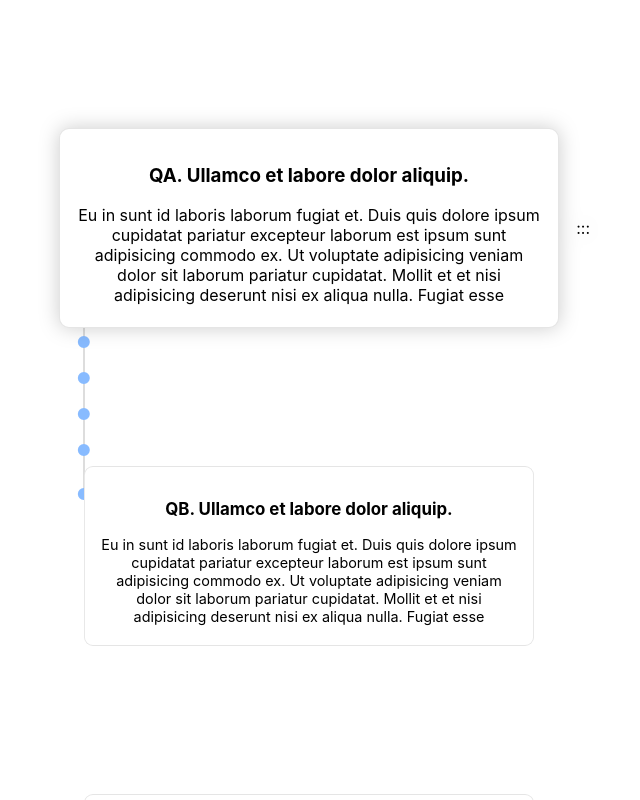
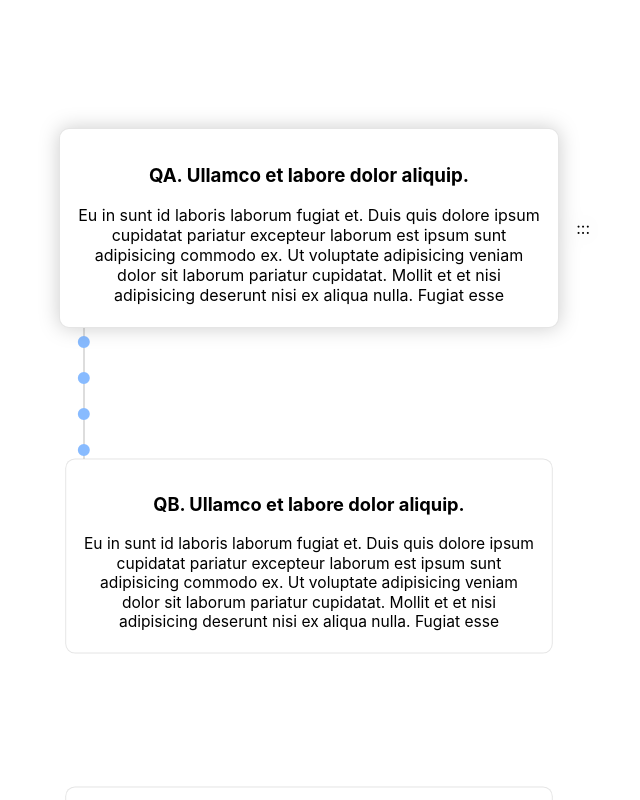
Before and after one commit to unknownpgr/interaction-slide, a React (Create React App) app in the folder src/: page / in a window 1280 px wide. Shown: the whole page, without its empty margins (213-853 px from the left). Built offline with nearby package versions, Linux system fonts and the light colour scheme.

Commit message:
Adjust resize factor

```diff
--- a/src/src/components/CardInteraction/Card/Card.scss
+++ b/src/src/components/CardInteraction/Card/Card.scss
@@ -33,6 +33,6 @@
 
   .not-selected {
     filter: none;
-    transform: scale(0.9);
+    transform: scale(0.975);
   }
 }
```
